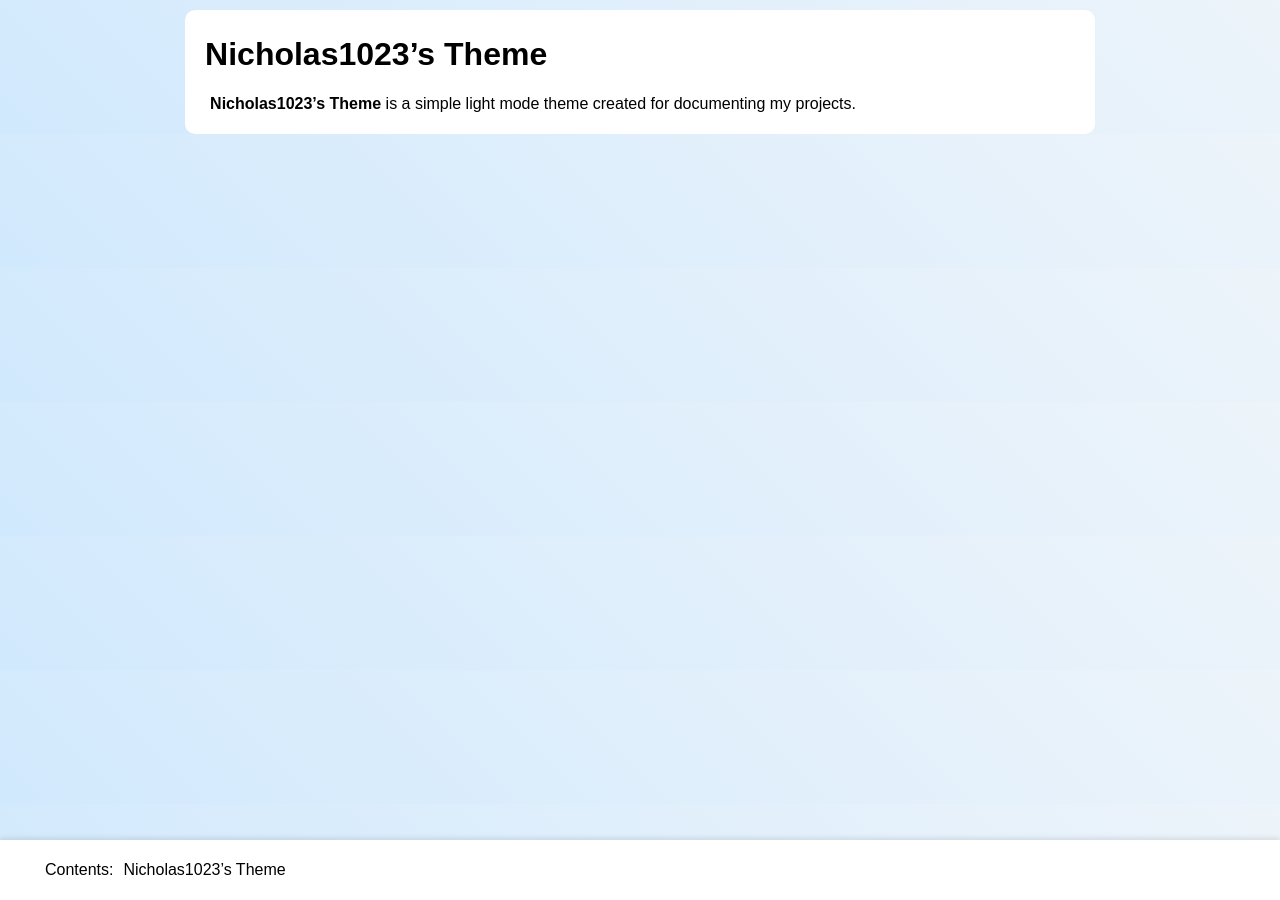
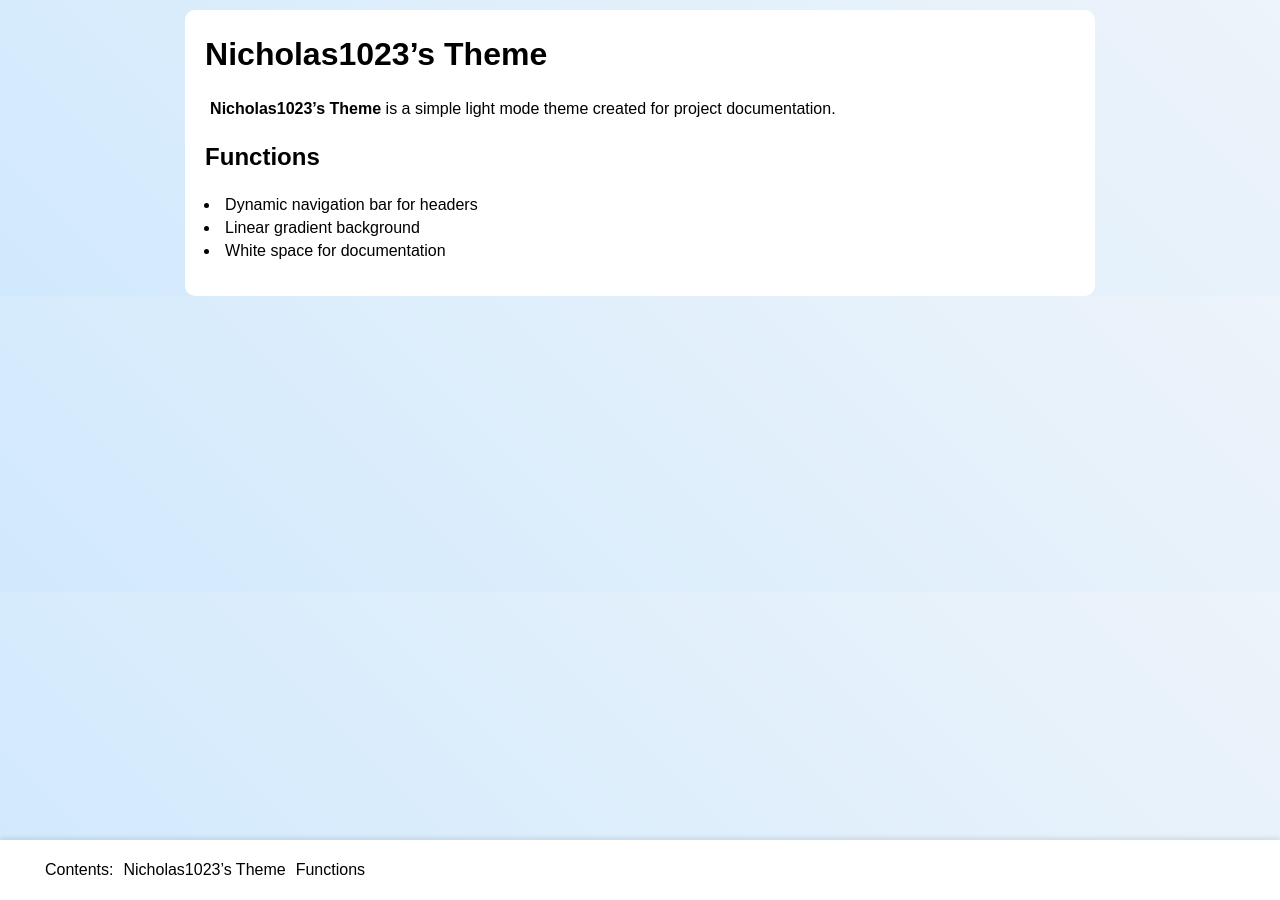
Before and after one commit to Nicholas1023/theme, a Jekyll site: the page built from index.md, in a window 1280 px wide. Built offline with Jekyll 4.4.1, drawn with Linux system fonts in a browser that asks for light colours.

Commit message:
Add features list

```diff
--- a/_sass/base.scss
+++ b/_sass/base.scss
@@ -23,6 +23,11 @@ main {
 
 main * {
   padding-left: 5px;
+  padding-bottom: 5px;
+}
+
+main ul, ol {
+  padding-left: 20px;
 }
 
 nav {
--- a/index.md
+++ b/index.md
@@ -4,4 +4,9 @@ layout: default
 ---
 # Nicholas1023's Theme
 
-**Nicholas1023's Theme** is a simple light mode theme created for documenting my projects.
+**Nicholas1023's Theme** is a simple light mode theme created for project documentation.
+
+## Functions
+- Dynamic navigation bar for headers
+- Linear gradient background
+- White space for documentation
```
Also changed, not shown: README.md.
